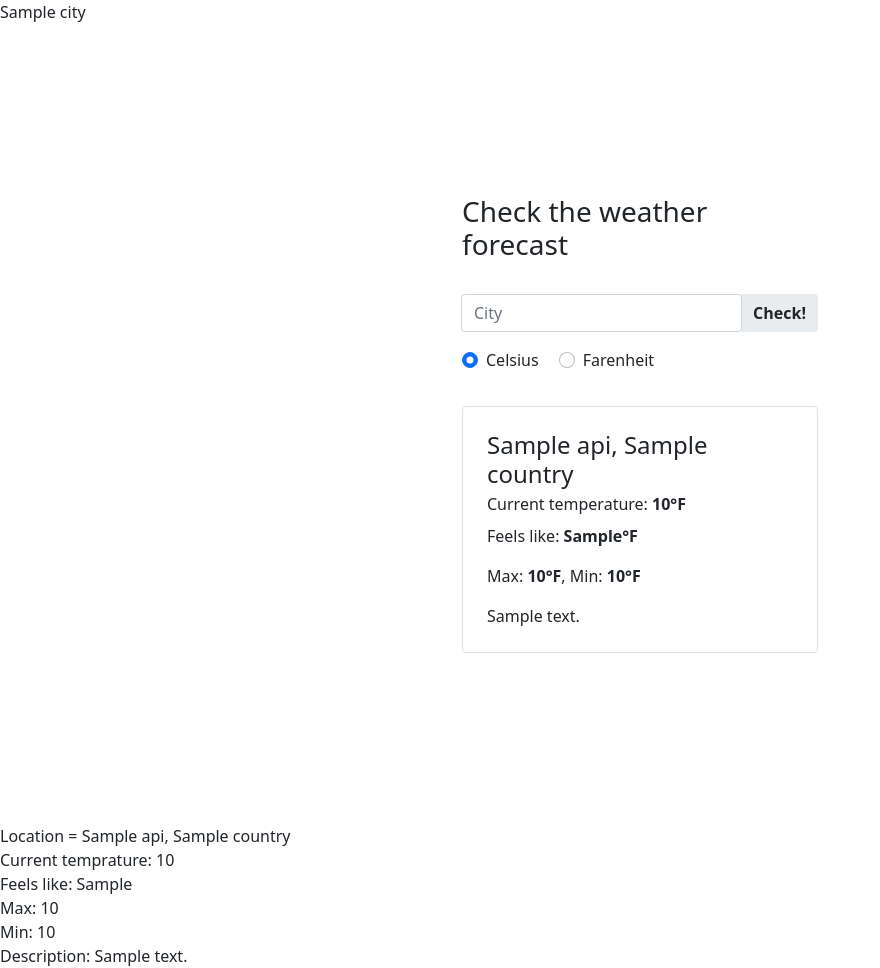
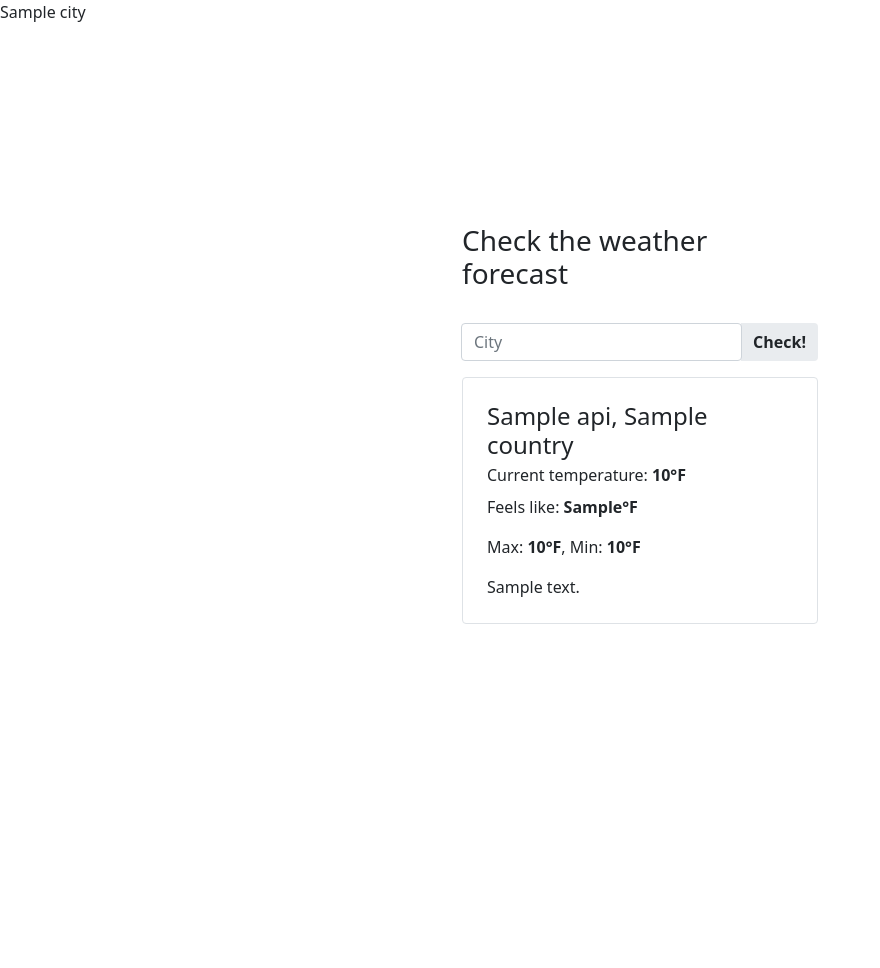
Before and after one commit to chukaibejih/weatherApp, a Django app: template lookup/templates/home.html in a window 1280 px wide. Shown: the whole page, without its empty margins (0-880 px from the left). After the commit the page ends 624 px from the top, so only its background shows below. Run offline with Django 4.2, Linux system fonts and the light colour scheme; the template is opened without the code that fills it: most values are stand-ins (such as "Sample title", 1, 10 or a date in 2020).

Commit message:
Removed Converter

```diff
--- a/lookup/templates/home.html
+++ b/lookup/templates/home.html
@@ -30,7 +30,7 @@
                         </a>
                     </form>
 
-                    <div class="mb-4 pb-2">
+                    <!-- <div class="mb-4 pb-2">
                         <div class="form-check form-check-inline">
                         <input
                             class="form-check-input"
@@ -53,7 +53,7 @@
                         />
                         <label class="form-check-label" for="inlineRadio2">Farenheit</label>
                         </div>
-                    </div>
+                    </div> -->
 
                     <div class="card shadow-0 border">
                         <div class="card-body p-4">
@@ -77,13 +77,14 @@
                 </div>
             </section>
 
-    Location = {{ api.name }}, {{ api.sys.country }}<br/>
+    <!-- Location = {{ api.name }}, {{ api.sys.country }}<br/>
     Current temprature: {{ api.main.temp }}<br/>
     Feels like: {{ api.main.feels_like }}<br/>
     Max: {{ api.main.temp_max }}<br/>
     Min: {{ api.main.temp_min }}<br/>
-    Description: {{ api.weather.0.description }}
+    Description: {{ api.weather.0.description }} -->
             {% endif %}
     {% endif %}
 
+
 {% endblock %}
```
Also changed, not shown: lookup/views.py (line endings or trailing spaces).
